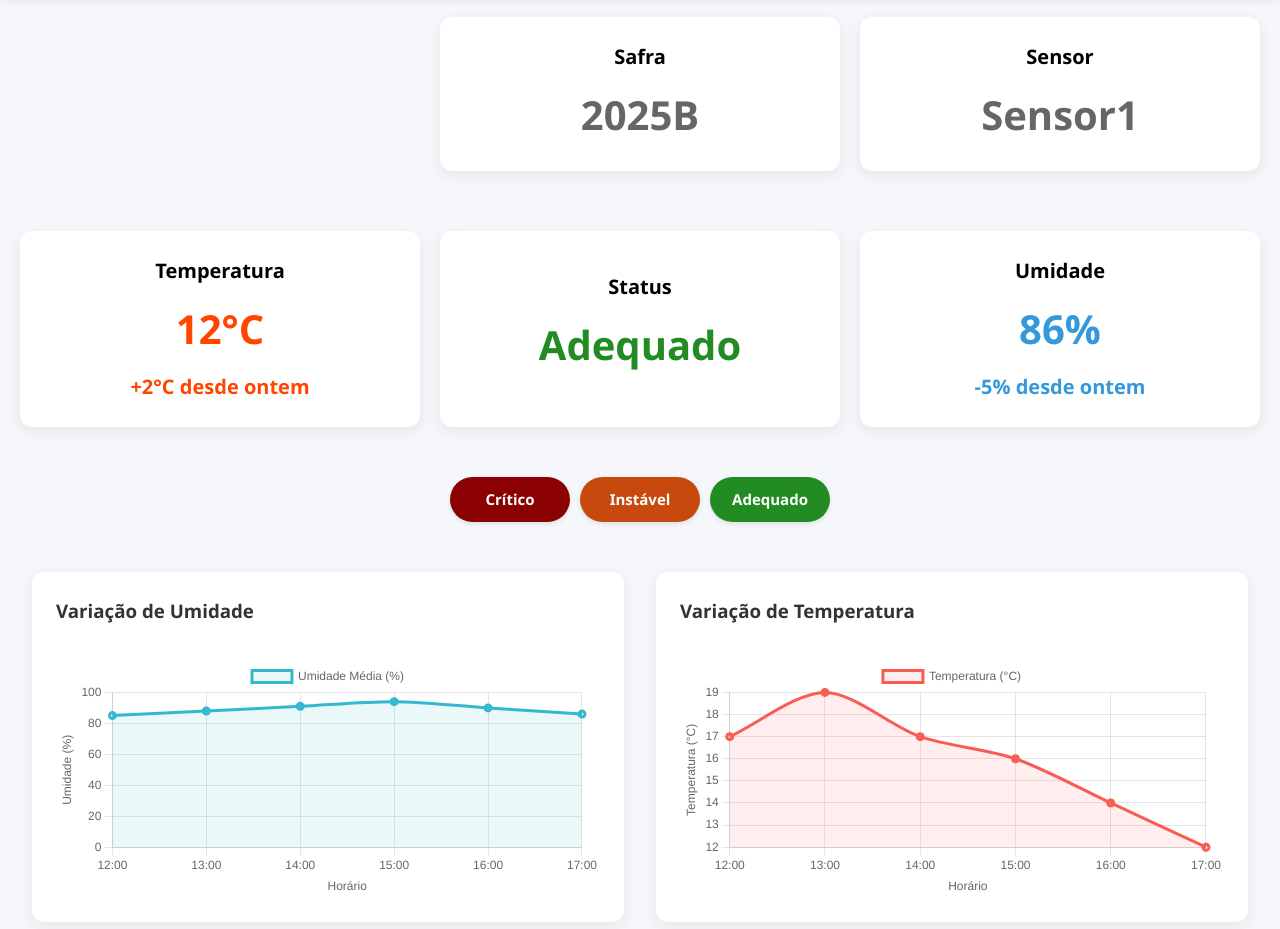
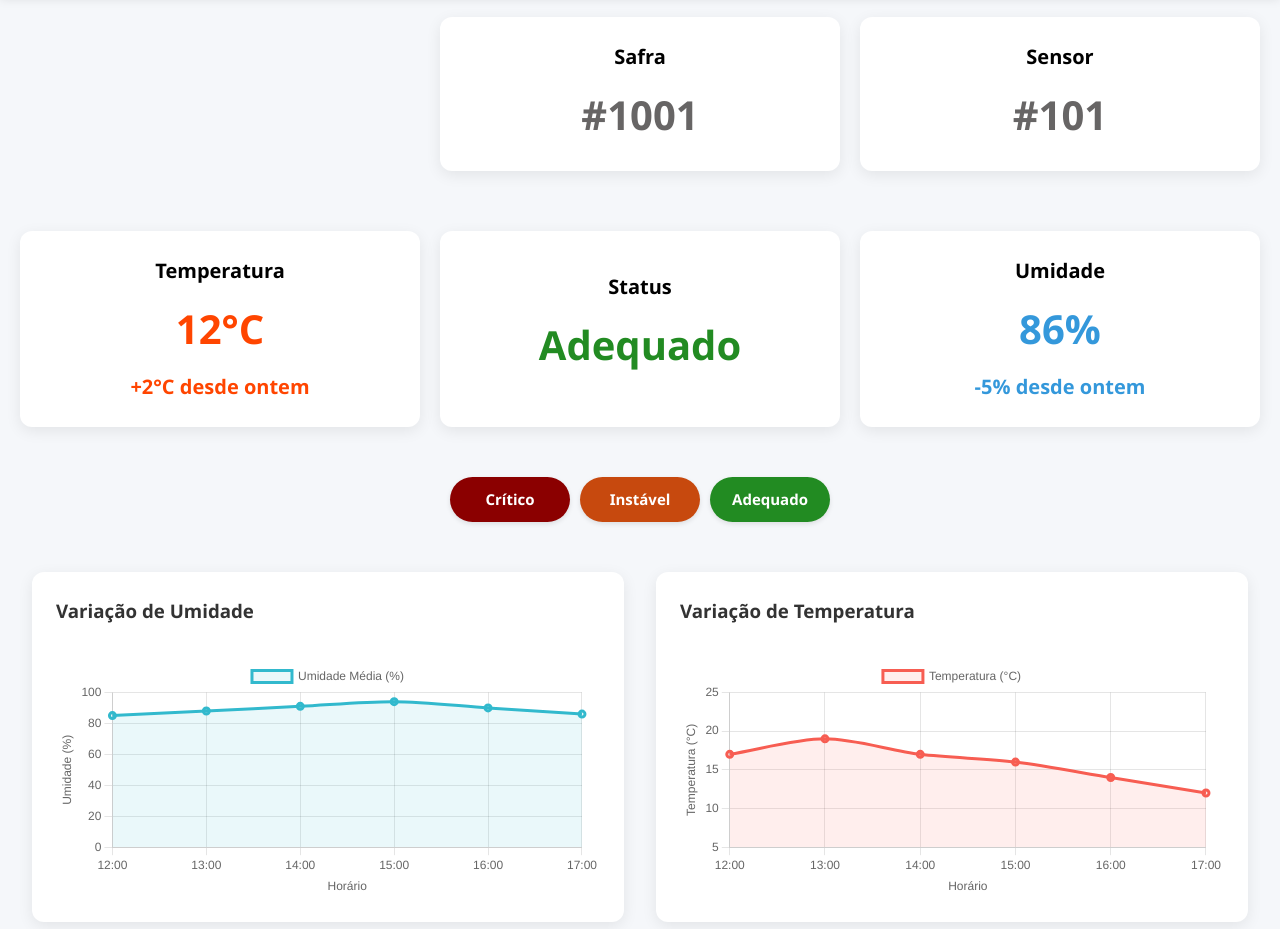
Before and after one commit to Hikari-Wasabi/Frontend, a plain HTML site: page pages/dashboard.html in a window 1280 px wide. Shown: the part 71-1000 px from the top of the page. Drawn offline with nearby package versions, Linux system fonts and the light colour scheme.

Commit message:
arrumando dados do sensor para ficar de acordo com a tabela

```diff
--- a/pages/dashboard.html
+++ b/pages/dashboard.html
@@ -30,12 +30,12 @@
       <div class="containerTemp fade-in">
         <div class="divTemp">
           <span>Safra</span>
-          <div class="temp-value" style="font-size: 40px; color: #676565;">2025B</div>
+          <div class="temp-value" style="font-size: 40px; color: #676565;">#1001</div>
         </div>
       </div><div class="containerTemp fade-in">
         <div class="divTemp">
           <span>Sensor</span>
-          <div class="temp-value" style="font-size: 40px; color: #676565;">Sensor1</div>
+          <div class="temp-value" style="font-size: 40px; color: #676565;">#101</div>
         </div>
       </div>
       <div></div>
@@ -176,7 +176,9 @@
             title: {
               display: true,
               text: 'Temperatura (°C)'
-            }
+            },
+            min: 5,
+            max: 25,
           },
           x: {
             title: {
```
